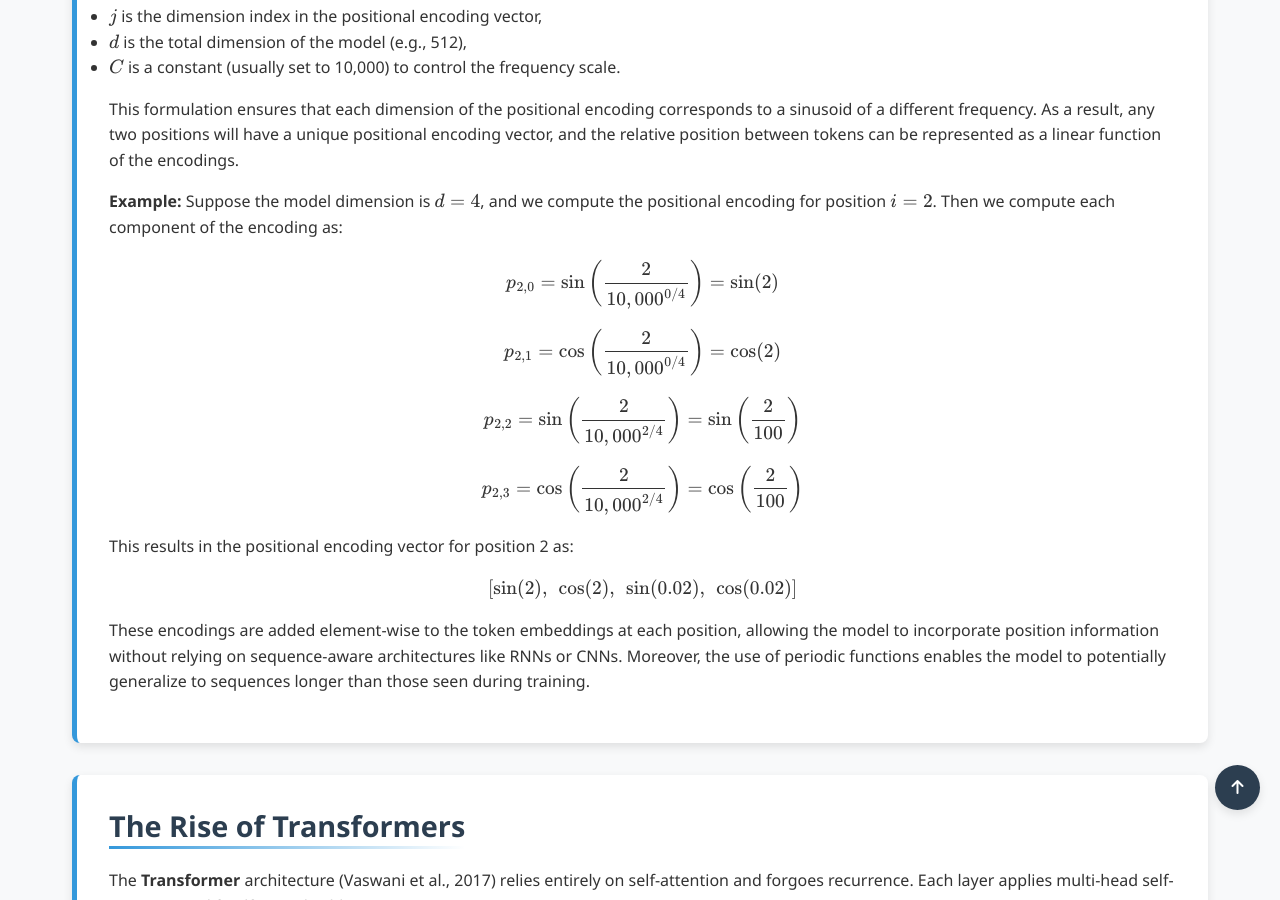
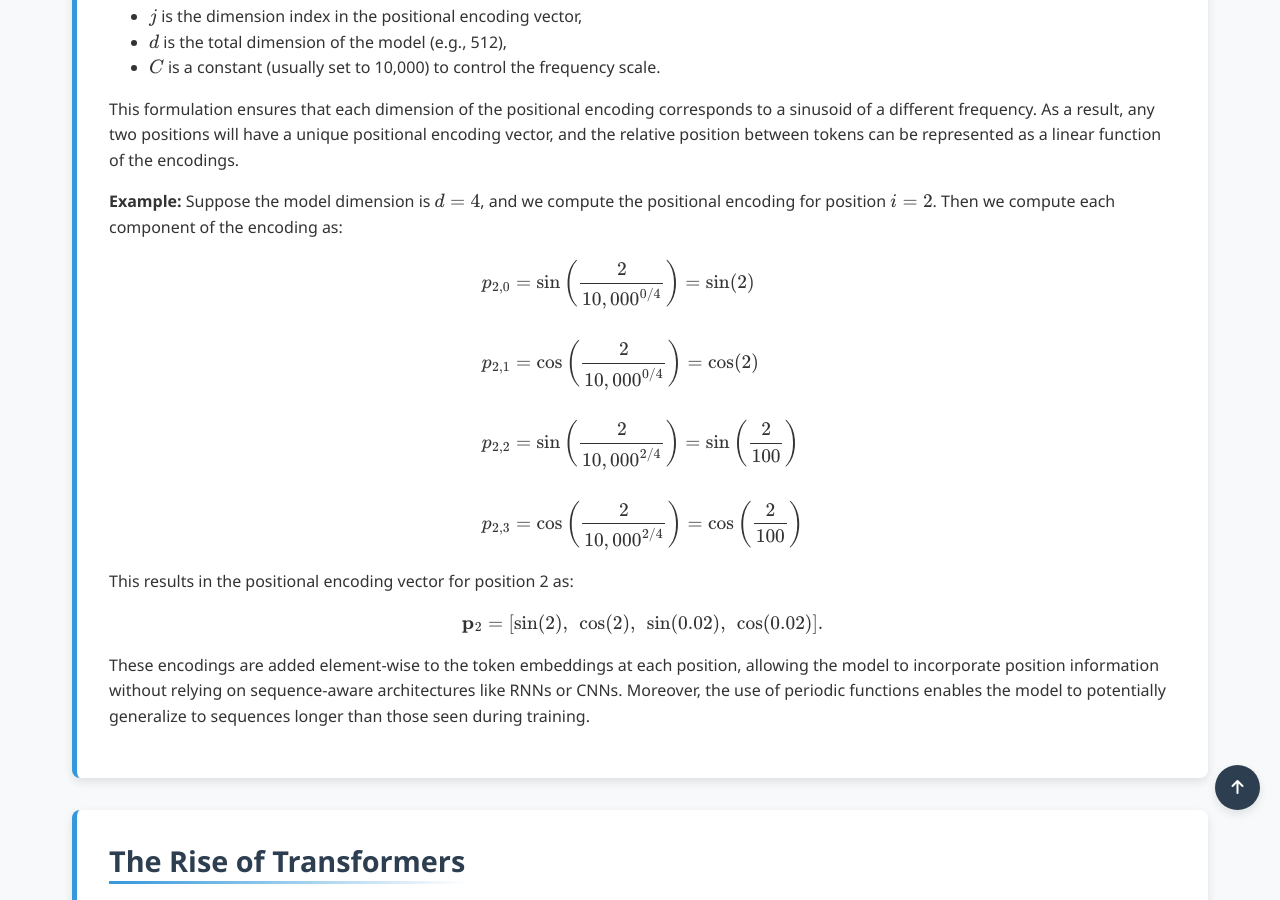
Before and after one commit to Yusukey01/yusukey01.github.io, a Jekyll site: the page built from Mathematics/Machine_learning/deep_nn.html, in a window 1280 px wide and 900 px high, scrolled down 5231 px. Built offline with Jekyll 4.4.1, drawn with Linux system fonts in a browser that asks for light colours.

```diff
--- a/Mathematics/Machine_learning/deep_nn.html
+++ b/Mathematics/Machine_learning/deep_nn.html
@@ -253,7 +253,7 @@ uses_python: false
                     p_{i, 2j+1} = \cos \left( \frac{i}{C^{2j/d}} \right)
                     \]
                     where:
-                    <ul>
+                    <ul style="padding-left: 40px;">
                         <li>\( i \) is the position index in the sequence, starting from 0,</li>
                         <li>\( j \) is the dimension index in the positional encoding vector,</li>
                         <li>\( d \) is the total dimension of the model (e.g., 512),</li>
@@ -271,23 +271,19 @@ uses_python: false
                     <strong>Example:</strong> Suppose the model dimension is \( d = 4 \), and we compute the positional encoding for
                     position \( i = 2 \). Then we compute each component of the encoding as:
                     \[
-                    p_{2,0} = \sin \left( \frac{2}{10,000^{0/4}} \right) = \sin(2)
+                    \begin{align*}
+                    &p_{2,0} = \sin \left( \frac{2}{10,000^{0/4}} \right) = \sin(2) \\\\
+                    &p_{2,1} = \cos \left( \frac{2}{10,000^{0/4}} \right) = \cos(2) \\\\
+                    &p_{2,2} = \sin \left( \frac{2}{10,000^{2/4}} \right) = \sin \left( \frac{2}{100} \right) \\\\
+                    &p_{2,3} = \cos \left( \frac{2}{10,000^{2/4}} \right) = \cos \left( \frac{2}{100} \right)
+                    \end{align*}
                     \]
-                    \[
-                     p_{2,1} = \cos \left( \frac{2}{10,000^{0/4}} \right) = \cos(2)
-                    \]
-                    \[
-                     p_{2,2} = \sin \left( \frac{2}{10,000^{2/4}} \right) = \sin \left( \frac{2}{100} \right)
-                     \]
-                     \[
-                      p_{2,3} = \cos \left( \frac{2}{10,000^{2/4}} \right) = \cos \left( \frac{2}{100} \right)
-                      \]
                     </p>
 
                     <p>
                         This results in the positional encoding vector for position 2 as:
                         \[
-                        \left[ \sin(2),\ \cos(2),\ \sin(0.02),\ \cos(0.02) \right]
+                        \mathbf{p}_2 = \left[ \sin(2),\ \cos(2),\ \sin(0.02),\ \cos(0.02) \right].
                         \]
                     </p>
 
```
